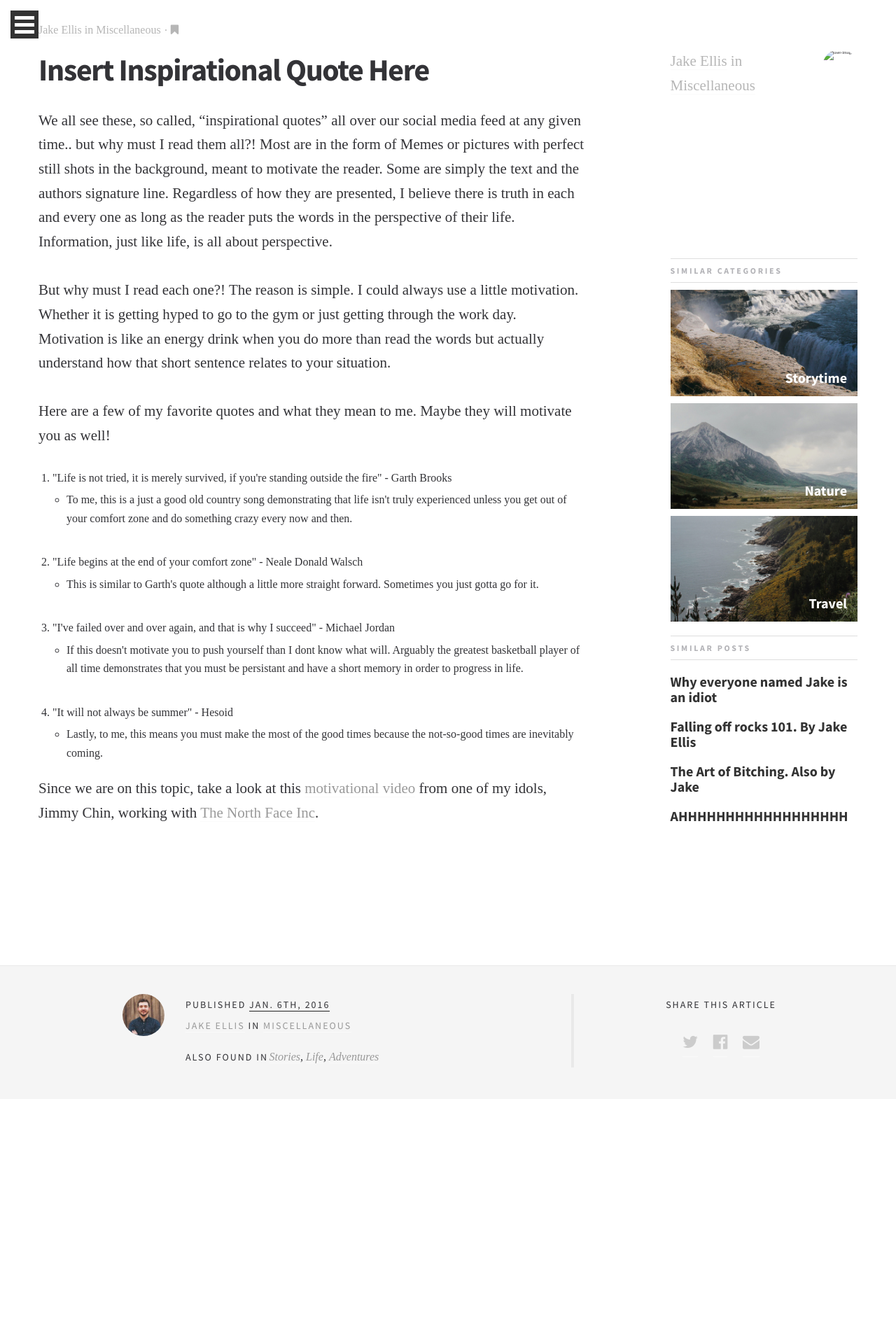
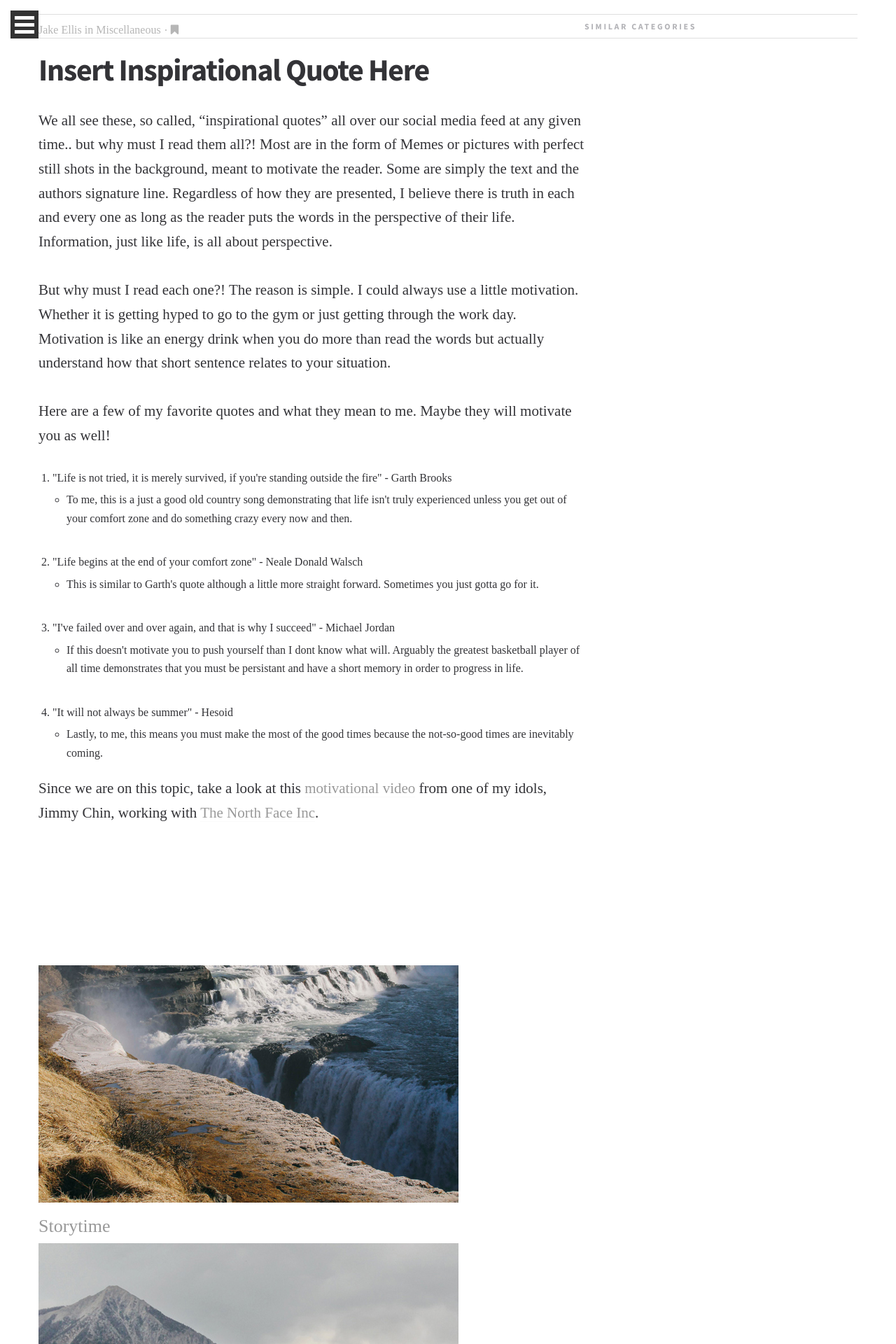
Before and after one commit to EJBlog/EJBlog.github.io, a Jekyll site: the page built from _posts/2016-1-6-inspirational-quotes.md, in a window 1280 px wide. Shown: the top 1920 px of the page at 70% size. Built offline with Jekyll 4.4.1, drawn with Linux system fonts in a browser that asks for light colours; nearby versions of some CDN libraries; some web fonts are replaced.

Commit message:
Update post-sidebar.html

```diff
--- a/_layouts/post-sidebar.html
+++ b/_layouts/post-sidebar.html
@@ -70,24 +70,6 @@
                     <p>{{ content }}</p>
 
                 </div><!-- main-content/col -->
-                <div class="col-xs-12 col-md-3 col-md-offset-1 single-content-sidebar-area">
-
-                    <img src="img/profile-1.jpg" class="user-icon " alt="user-image">
-                    <div class="meta">
-
-                        <div class="sidebar-info">
-                            {% if page.post_author == "Evan Neises" %}
-                            	<p><a href="{{ site.url }}/author_evan.html">{{ page.post_author }}</a> in <a href="{{ site.url }}/category.html">{{ page.post_category }}</a></p>
-			    {% else %}
-			    	<p><a href="{{ site.url }}/author_jake.html">{{ page.post_author }}</a> in <a href="{{ site.url }}/category.html">{{ page.post_category }}</a></p>
-			    {% endif %}
-                        </div>
-
-                        <!--<div class="sidebar-readtime">-->
-                        <!--    <i class="fa fa-bookmark"></i> 23 minute read-->
-                        <!--</div>-->
-
-                    </div>
 
                     <h2 class="favorites">Similar Categories</h2>
 
```
